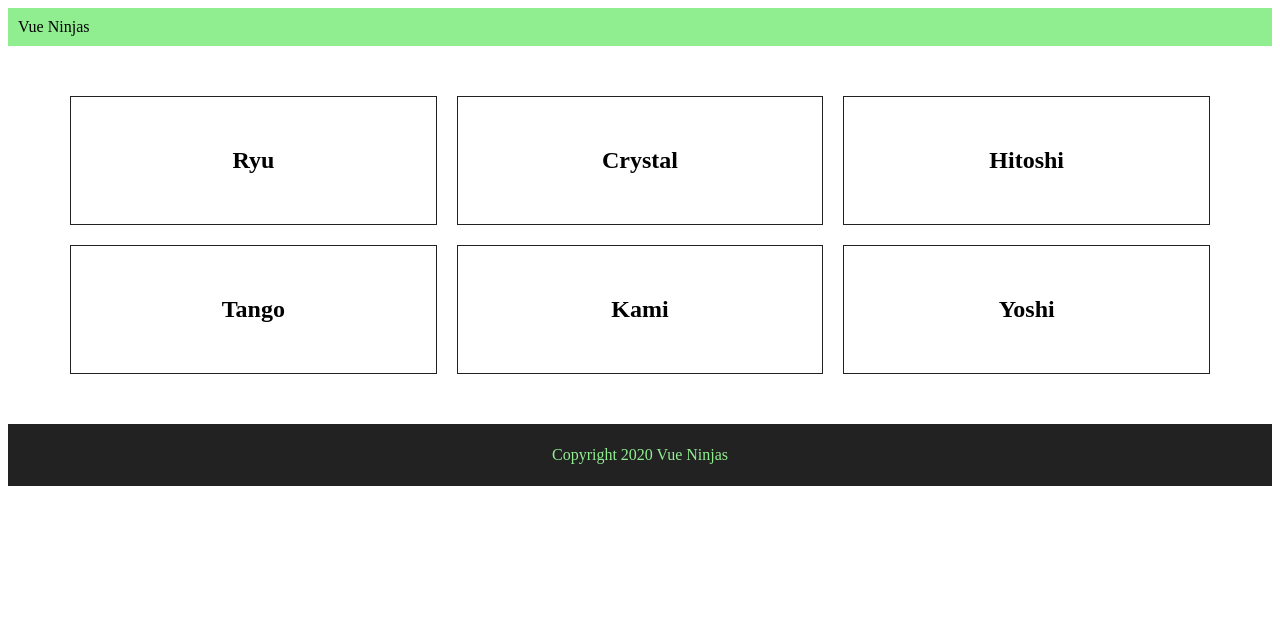
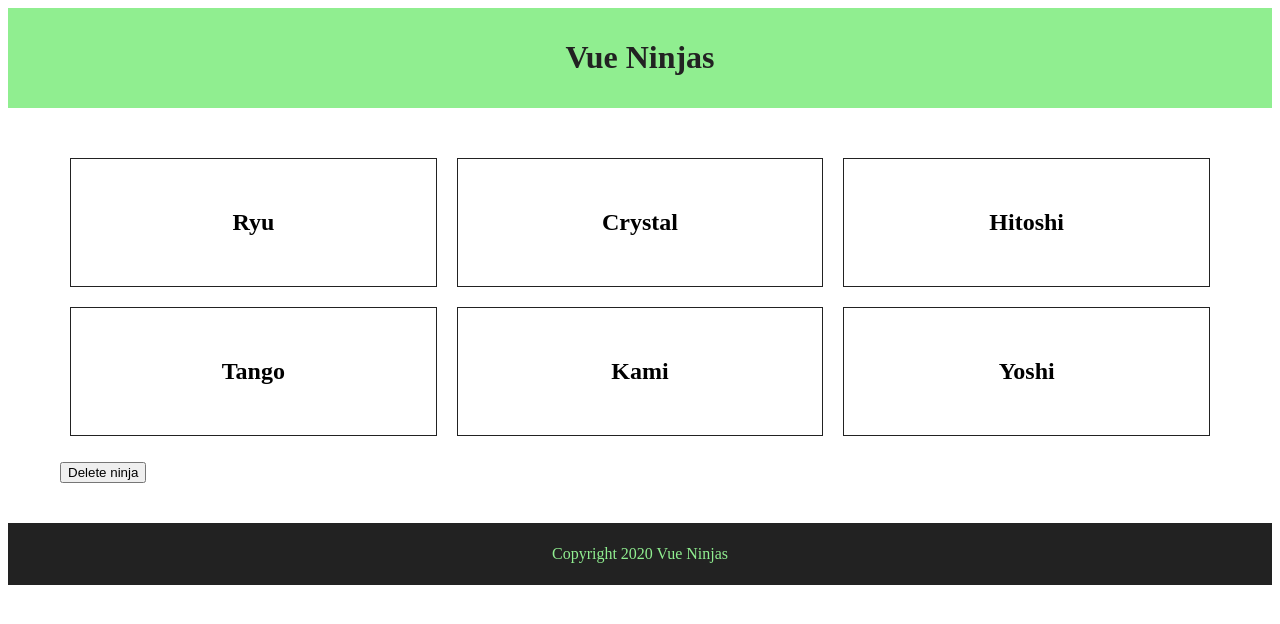
Before and after one commit to chemedev/vuejs-tutorial, a Vue app: page / in a window 1280 px wide. Shown: the top 624 px of the page. Built offline with nearby package versions, Linux system fonts and the light colour scheme.

Commit message:
primitive-vs-reference

```diff
--- a/src/App.vue
+++ b/src/App.vue
@@ -1,8 +1,8 @@
 <template>
   <div>
-    <app-header />
+    <app-header :title="title" />
     <app-ninjas :ninjas="ninjas" />
-    <app-footer />
+    <app-footer :title="title" />
   </div>
 </template>
 
@@ -27,6 +27,7 @@
         { name: 'Kami', speciality: 'Webpack', show: false },
         { name: 'Yoshi', speciality: 'Data Diggin', show: false },
       ],
+      title: 'Vue Ninjas',
     };
   },
 };
--- a/src/components/Footer.vue
+++ b/src/components/Footer.vue
@@ -1,14 +1,20 @@
 <template>
   <footer>
-    <p>{{ copyright }}</p>
+    <p>{{ copyright }} {{ title }}</p>
   </footer>
 </template>
 
 <script>
 export default {
+  props: {
+    title: {
+      type: String,
+      required: true,
+    },
+  },
   data() {
     return {
-      copyright: 'Copyright 2020 Vue Ninjas',
+      copyright: 'Copyright 2020',
     };
   },
 };
--- a/src/components/Header.vue
+++ b/src/components/Header.vue
@@ -1,11 +1,24 @@
 <template>
-  <header>{{ title }}</header>
+  <header>
+    <h1 @click="changeTitle">{{ title }}</h1>
+  </header>
 </template>
 
 <script>
 export default {
+  props: {
+    title: {
+      type: String,
+      required: true,
+    },
+  },
   data() {
-    return { title: 'Vue Ninjas' };
+    return {};
+  },
+  methods: {
+    changeTitle() {
+      this.title = 'Vue Wizards';
+    },
   },
 };
 </script>
@@ -18,5 +31,5 @@
 h1 {
   color: #222;
   text-align: center;
-};
+}
 </style>
--- a/src/components/Ninjas.vue
+++ b/src/components/Ninjas.vue
@@ -6,6 +6,7 @@
         <h3 v-show="ninja.show">{{ ninja.speciality }}</h3>
       </li>
     </ul>
+    <button @click="deleteNinja">Delete ninja</button>
   </div>
 </template>
 
@@ -23,6 +24,9 @@
   methods: {
     test() {
       return this.ninjas;
+    },
+    deleteNinja() {
+      this.ninjas.pop();
     },
   },
 };
```
